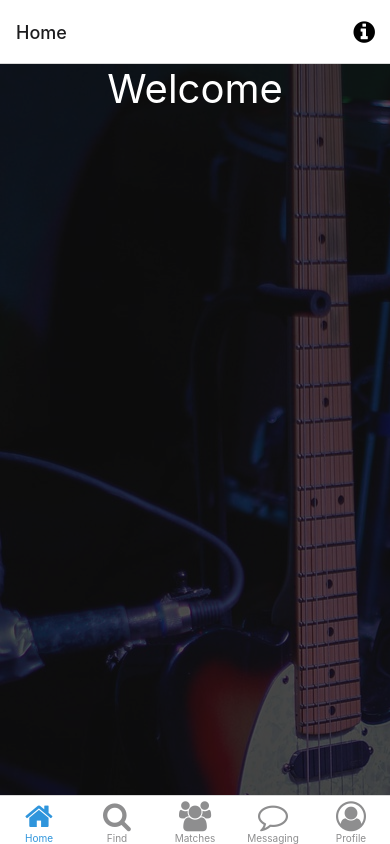
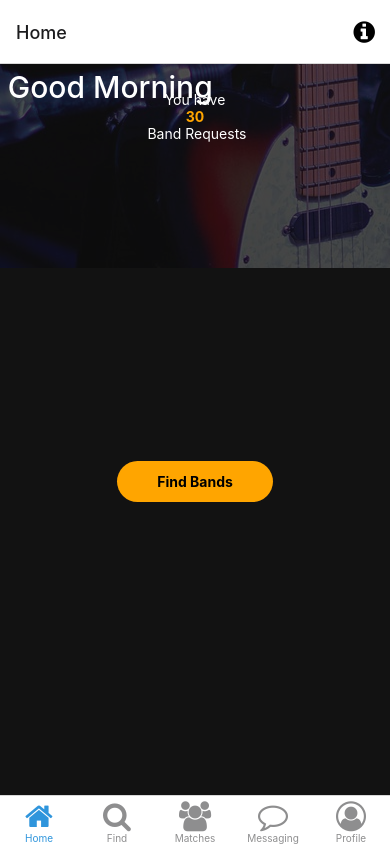
Before and after one commit to Gustavo-Soto-Reyes/findaband, a React Native app: screen /Home in a window 390 px wide. Built offline with nearby package versions, Linux system fonts and the light colour scheme; what expo-linking would draw is missing.

Commit message:
create homepage draft

```diff
--- a/screens/HomeScreen.js
+++ b/screens/HomeScreen.js
@@ -1,38 +1,108 @@
 import React from "react";
-import { Text, View, StyleSheet, ImageBackground } from "react-native";
+import { createNativeStackNavigator } from "@react-navigation/native-stack";
+import {
+  Text,
+  View,
+  StyleSheet,
+  ImageBackground,
+  ScrollView,
+  Button,
+  Pressable,
+} from "react-native";
+import Navigation from "../navigation";
 
 const image = { uri: "../assets/images/stock_guitar.jpg" };
-class HomeScreen extends React.Component {
-  render() {
+function HomeScreen({ navigation }) {
+  // render() {
   return (
-      <View style={styles.body}>
+    <ScrollView style={styles.body}>
+      <View style={{ display: "flex" }}>
+        <View height={200} backgroundColor="">
           <ImageBackground
             source={require("../assets/images/stock_guitar.jpg")}
             imageStyle={{ opacity: 0.3 }}
             resizeMode="cover"
             style={styles.image}
           >
-          <Text style={styles.welcome}>Welcome</Text>
+            <Text style={styles.welcome}>Good Morning</Text>
+            <View
+              style={{
+                top: "50%",
+                position: "relative",
+                transform: [{ translateY: -50 }],
+              }}
+            >
+              <Text style={styles.heading2}>You have</Text>
+              <Text
+                style={{
+                  fontWeight: "700",
+                  fontSize: "40",
+                  color: "orange",
+                  textAlign: "center",
+                }}
+              >
+                30
+              </Text>
+              <Text style={styles.heading2}> Band Requests</Text>
+            </View>
           </ImageBackground>
         </View>
+        <Pressable
+          color="blue"
+          title="button"
+          style={{
+            position: "relative",
+            top: "50%",
+            transform: [{ translateY: 300 }],
+
+            alignSelf: "center",
+            width: "40%",
+            justifyContent: "center",
+            alignItems: "center",
+            paddingVertical: 12,
+            // paddingHorizontal: 32,
+            borderRadius: 30,
+            // elevation: 3,
+            backgroundColor: "orange",
+          }}
+          onPress={() => {
+            // alert("button pressed");
+            navigation.navigate("Find");
+          }}
+        >
+          <Text style={{ color: "black", fontWeight: "700", fontSize: "20" }}>
+            Find Bands
+          </Text>
+        </Pressable>
+      </View>
+    </ScrollView>
   );
-  }
+  // }
 }
 
 const styles = StyleSheet.create({
   body: {
     height: "100%",
     backgroundColor: "#121212",
+    display: "flex",
   },
   image: {
-    flex: 1,
+    height: "200%",
     justifyContent: "center",
-    tintColor: "red",
   },
   welcome: {
-    mt: "10%",
-    flex: 1,
-    fontSize: "40px",
+    marginLeft: "2%",
+    marginTop: "0%",
+    position: "absolute",
+    top: "5%",
+    fontSize: "30px",
+    fontWeight: "500",
+    color: "white",
+    textAlign: "left",
+  },
+  heading2: {
+    fontSize: "25",
+    fontWeight: "400",
     color: "white",
     textAlign: "center",
   },
```
Lines whose indentation alone changed are shown as unchanged.
